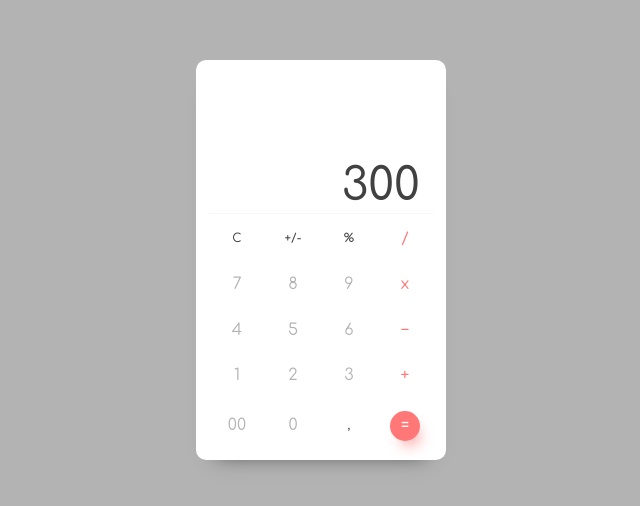
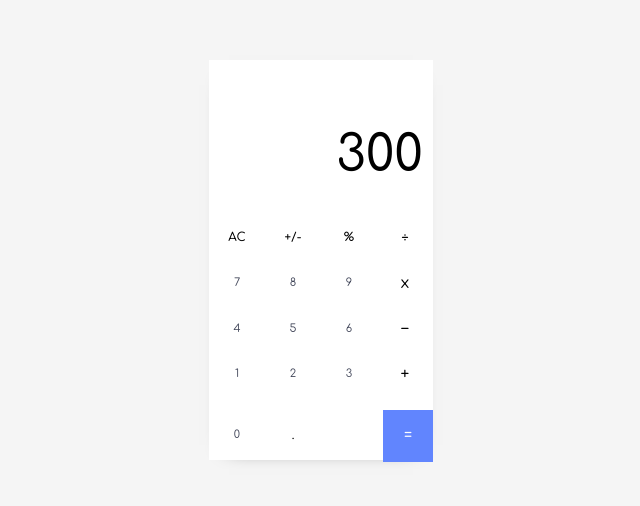
Before and after one commit to anthonygedeon/calculator, a plain HTML site: page index.html in a window 1280 px wide. Shown: the part 140-646 px from the top of the page, without its empty margins (319-959 px from the left). Drawn offline with Linux system fonts and the light colour scheme.

Commit message:
deleted previous favicon and did a different design. Also, updated the design file

```diff
--- a/assets/styles/calculator.css
+++ b/assets/styles/calculator.css
@@ -12,16 +12,14 @@ html {
     --main-font: 'Comfortaa', cursive;;
 
     /* Colors */
-    --red-color: #ff7777;
-    --dirty-white: #F7F6F7;
-    --black-color: #414141;
-    --gray-color: #b3b3b3;
-    --shadow-red: #E5A2A0;
+    --equal-sign: #6185FE;
+    --keypad:#404558;
     --white-color: #ffffff;
-    --super-black: #000000;
+    --black-color: #000000;
+    --darker-white: #F5F5F5;
 
     /* Calculator body */
-    --border-radius: 10px;
+
 
     /* Spacing */
     --top: ;
@@ -30,51 +28,49 @@ html {
     --line: ;
 }
 
+div.wrapper,
+div.calculator-body,
+header, .equal-box {
+    display: flex;
+}
+
 div.wrapper {
     height: 100vh;
     width: 100%;
-    background-color: var(--gray-color);
-    display: flex;
+    background-color: var(--darker-white);
     justify-content: center;
     align-items: center;
 }
 
 div.calculator-body {
-    border-radius: var(--border-radius);
     background-color: var(--white-color);
     height: 25rem;
     width: 14rem;
-    box-shadow: 0 15px 20px -20px var(--black-color);
-    padding-right: 1%;
-    padding-left: 1%;
-
-    display: flex;
+    box-shadow: 0 5px 20px -20px var(--black-color);
     flex-direction: column;
 }
 
 header {
-    display: flex;
     justify-content: center;
-    border-bottom: 1px solid var(--dirty-white);
-    padding-right: 5%;
 }
 
 header > #display-numbers {
     align-self: flex-end;
     font-weight: 500;
-    font-size: 45px;
+    font-size: 50px;
     color: var(--black-color);
     width: 100%;
-    margin-top: 100px;
-    margin-bottom: 1px;
+    margin-top: 70px;
+    margin-bottom: 31px;
     height: 50px;
     border: none;
-    border-radius: var(--border-radius);
+    background-color: inherit;
 }
 
 [type="text"] {
     text-align: right;
     direction: ltr;
+    padding-right: 10px;
 }
 
 .calculator-buttons {
@@ -91,6 +87,12 @@ header > #display-numbers {
     background: transparent;
 }
 
+.calculator-functions:hover,
+.calculator-numbers:hover,
+.calculator-operators:hover {
+    color: var(--equal-sign)
+}
+
 .calculator-functions {
     color: var(--black-color);
     font-size: 12px;
@@ -98,37 +100,27 @@ header > #display-numbers {
 }
 
 .calculator-numbers {
-    color: var(--gray-color)
+    color: var(--keypad);
+    font-size: 11px;
 }
 
 .calculator-operators {
     color: var(--red-color);
 }
-
-#equal {
+.equal-box {
+    align-content: center;
+    justify-content: center;
+    background-color: var(--equal-sign);
+    width: 50px;
+    height: 52px;
+    grid-column-start: 4;
+    justify-self: end;
     color: var(--white-color);
     font-weight: 500;
-    background-color: var(--red-color);
-    box-shadow: 5px 10px 15px -7px var(--red-color);
-    width: 30px;
-    height: 30px;
-    border-radius: 50%;
-    justify-self: center;
-    transition: transform 100ms ease-in;
+    text-align: center;
+    transition: transform 200ms cubic-bezier(1,-0.93, 0, 2.47);
 }
 
-.calculator-functions:hover {
-    color: var(--super-black);
+.equal-box:hover {
+    transform: scale(0.5);
 }
-
-.calculator-numbers:hover {
-    color: var(--super-black)
-}
-
-.calculator-operators:hover {
-    color: #cf5d5d;
-}
-
-#equal:hover {
-    transform: scale(0.9)
-}
--- a/index.html
+++ b/index.html
@@ -28,10 +28,10 @@
                 <div class="calculator-buttons">
 
                         <!-- First row -->
-                        <button class="calculator-functions" id="clear">C</button>
+                        <button class="calculator-functions" id="clear">AC</button>
                         <button class="calculator-functions" id="plus-minus">+/-</button>
                         <button class="calculator-functions" id="percentage">%</button>
-                        <button class="calculator-operators" id="division">/</button>
+                        <button class="calculator-operators" id="division">÷</button>
 
                         <!-- Second row -->
                         <button class="calculator-numbers" id="seven">7</button>
@@ -52,10 +52,11 @@
                         <button class="calculator-operators" id="addition">+</button>
 
                         <!-- Fifth row -->
-                        <button class="calculator-numbers" id="double-zero">00</button>
                         <button class="calculator-numbers" id="zero">0</button>
-                        <button class="calculator-functions" id="comma">,</button>
-                        <button class="calculator-operators" id="equal">=</button>
+                        <button class="calculator-functions" id="comma">.</button>
+                        <div class="equal-box">
+                            <button class="calculator-operators" id="equal">=</button>
+                        </div>
                 </div>
             </div>
         </div>
```
Also changed, not shown: design/calculator-ui-ver2.png (added), design/calculator-ui.png (deleted), design/calculator.png (deleted), images/calculator.png.
